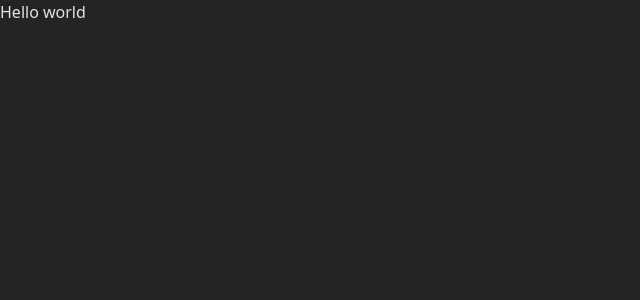
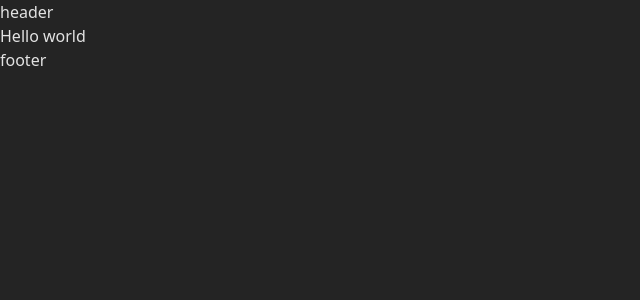
Before and after one commit to DreamTrad/dreamtrad-web, a React (Vite) app: page / in a window 1280 px wide. Shown: the top 300 px of the page, without its empty margins (0-640 px from the left). Built offline with nearby package versions, Linux system fonts and the light colour scheme.

Commit message:
add header and footer files

```diff
--- a/src/App.jsx
+++ b/src/App.jsx
@@ -1,10 +1,13 @@
-
+import Footer from "./components/Footer";
+import Header from "./components/Header";
 
 function App() {
 
   return (
     <>
+    <Header />
       <p>Hello world</p>
+    <Footer />
     </>
   )
 }
--- /dev/null
+++ b/src/components/Footer.jsx
@@ -0,0 +1,7 @@
+
+export default function Footer() {
+
+    return (
+        <div>footer</div>
+    );
+}
--- /dev/null
+++ b/src/components/Header.jsx
@@ -0,0 +1,7 @@
+
+export default function Header() {
+
+    return (
+        <div>header</div>
+    );
+}
```
